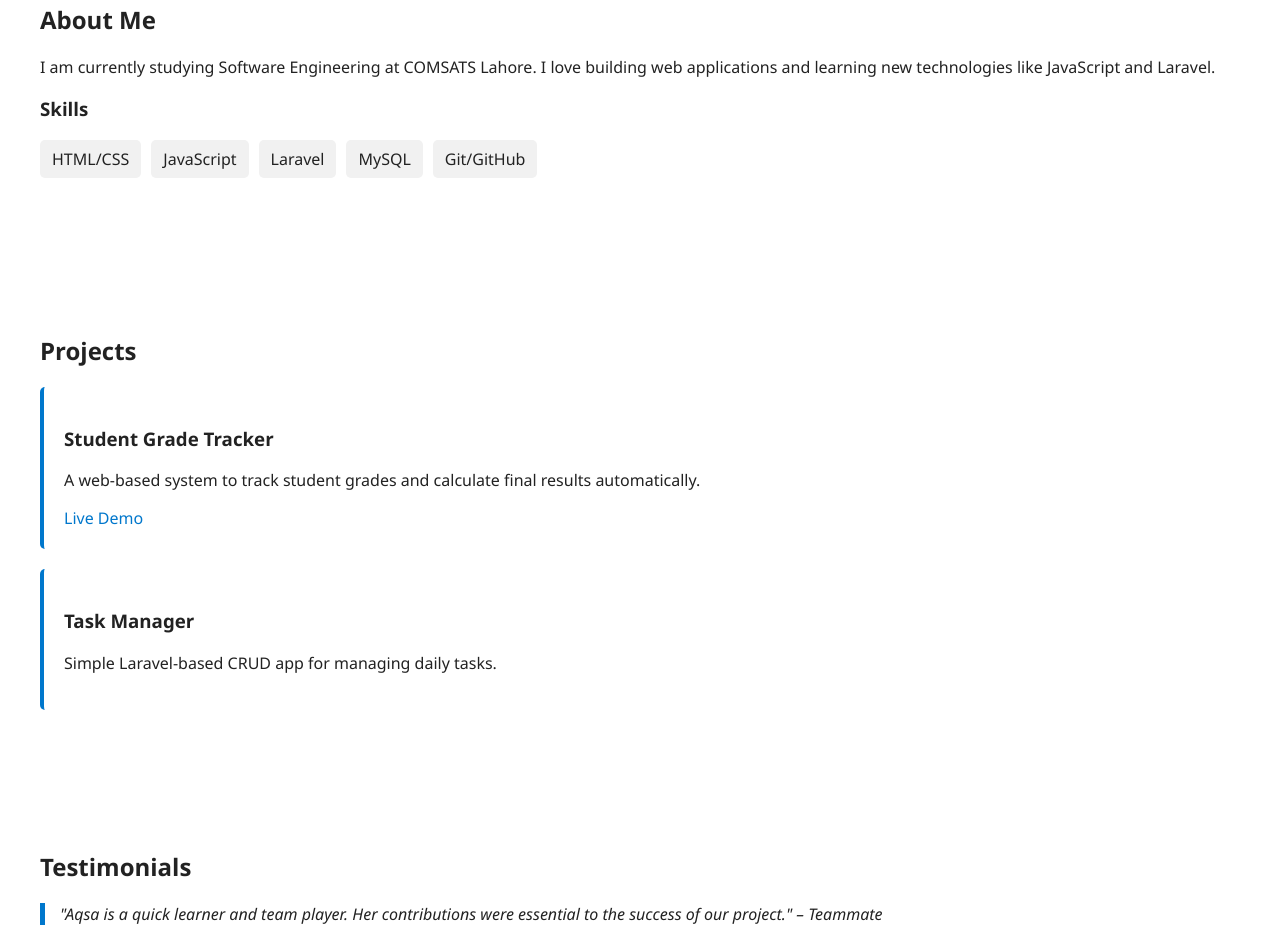
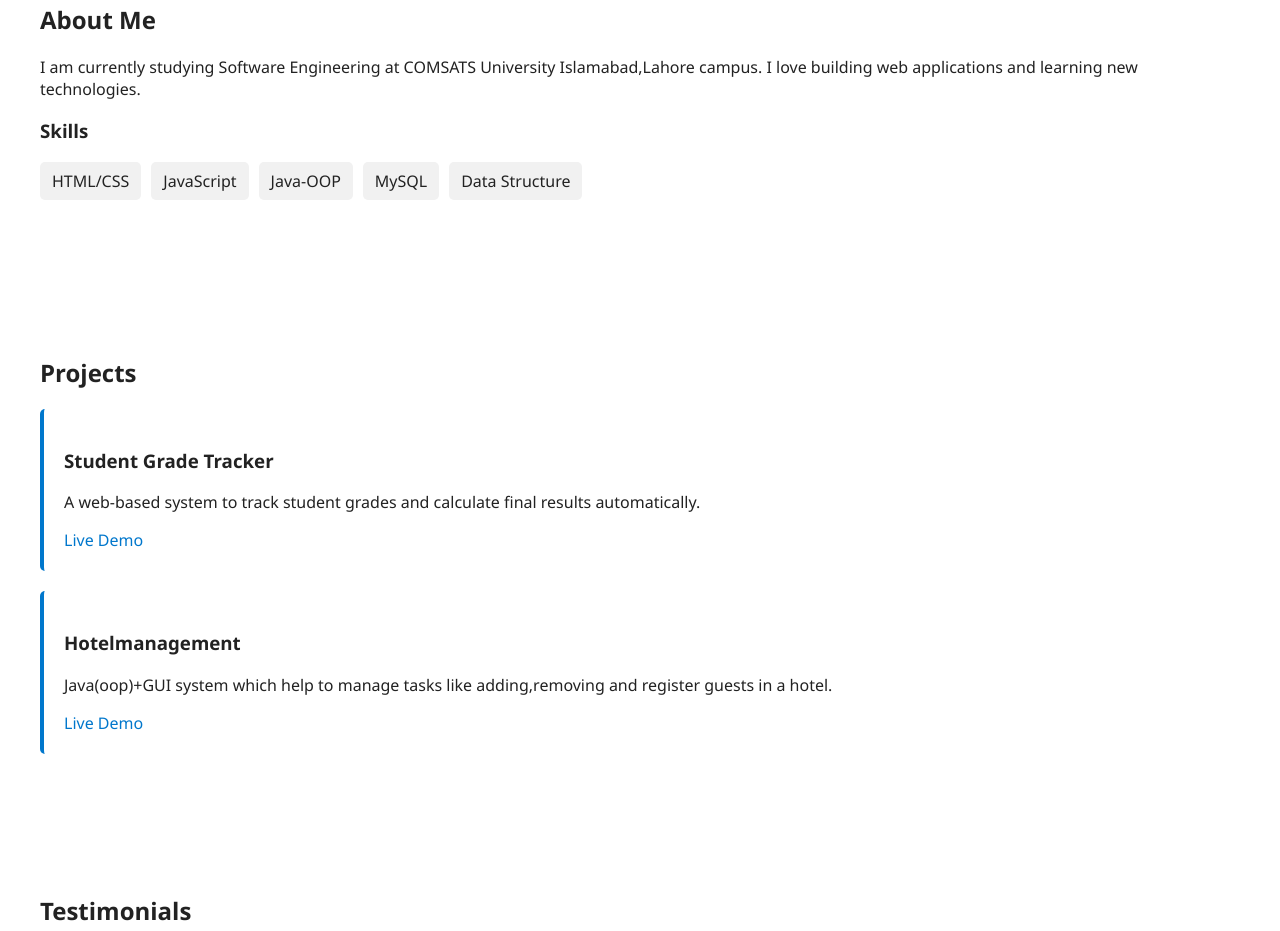
Before and after one commit to AqsaKhan568/portfolio, a plain HTML site: page index.html in a window 1280 px wide. Shown: the part 537-1468 px from the top of the page. Drawn offline with nearby package versions, Linux system fonts and the light colour scheme.

Commit message:
Update index.html

```diff
--- a/index.html
+++ b/index.html
@@ -179,15 +179,15 @@ form textarea {
 
   <section id="about" class="about" data-aos="fade-right">
     <h2>About Me</h2>
-    <p>I am currently studying Software Engineering at COMSATS Lahore. I love building web applications and learning new technologies like JavaScript and Laravel.</p>
+    <p>I am currently studying Software Engineering at COMSATS University Islamabad,Lahore campus. I love building web applications and learning new technologies.</p>
     <div class="skills">
       <h3>Skills</h3>
       <ul>
         <li>HTML/CSS</li>
         <li>JavaScript</li>
-        <li>Laravel</li>
+        <li>Java-OOP</li>
         <li>MySQL</li>
-        <li>Git/GitHub</li>
+        <li>Data Structure </li>
       </ul>
     </div>
   </section>
@@ -198,11 +198,12 @@ form textarea {
       <div class="project">
         <h3>Student Grade Tracker</h3>
         <p>A web-based system to track student grades and calculate final results automatically.</p>
-        <a href="https://aqsakhan568.github.io/CodeAlpha_StudentGradeTracker/" target="_blank">Live Demo</a>
+        <a href="https://github.com/aqsakhan568/StudentGradeTracker" target="_blank">Live Demo</a>
       </div>
       <div class="project">
-        <h3>Task Manager</h3>
-        <p>Simple Laravel-based CRUD app for managing daily tasks.</p>
+        <h3>Hotelmanagement</h3>
+        <p>Java(oop)+GUI system which help to manage tasks like adding,removing and register guests in a hotel.</p>
+        <a href="https://github.com/aqsakhan568/HotelManagementSystem" target="_blank">Live Demo</a>
       </div>
     </div>
   </section>
```
